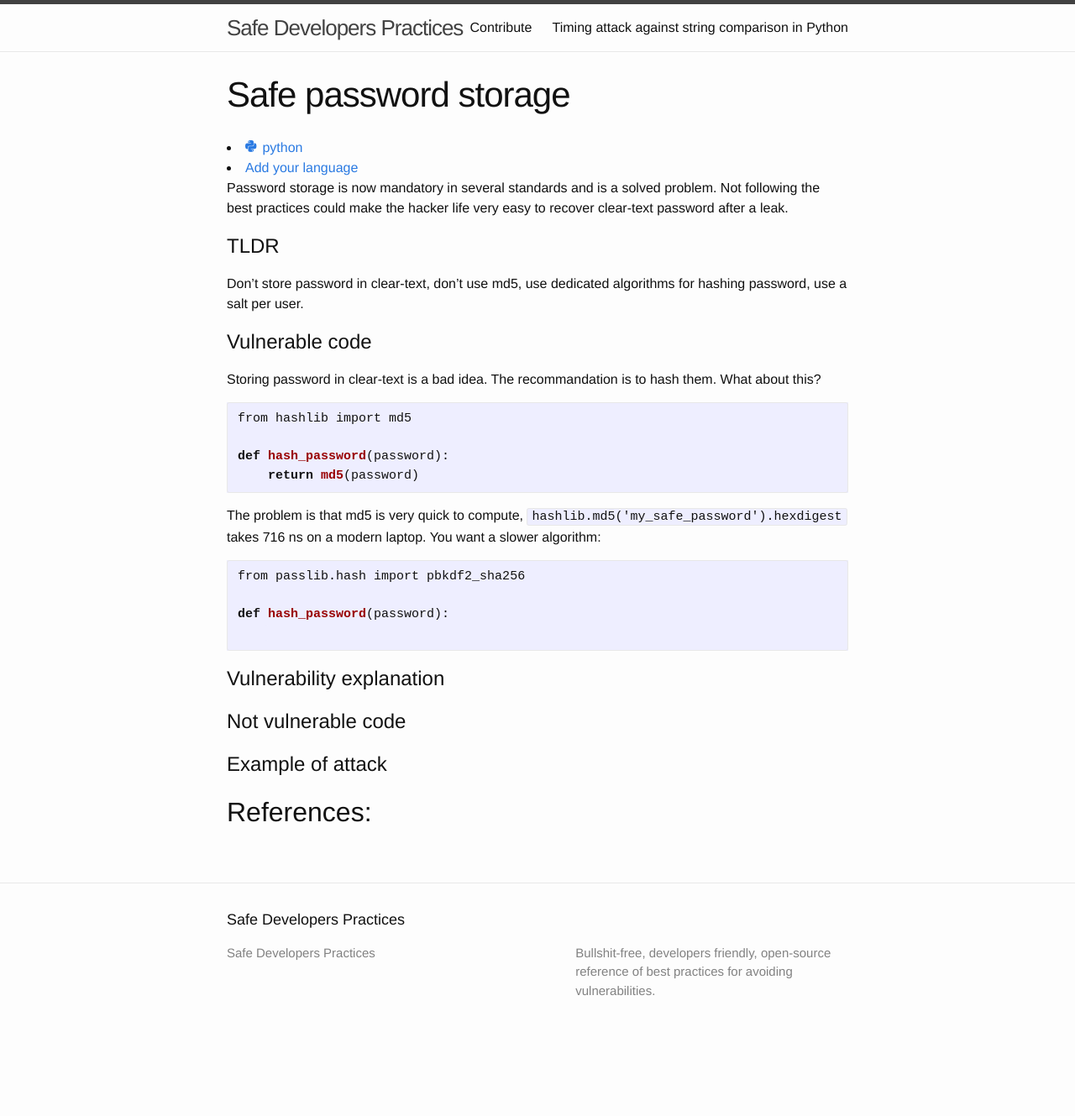
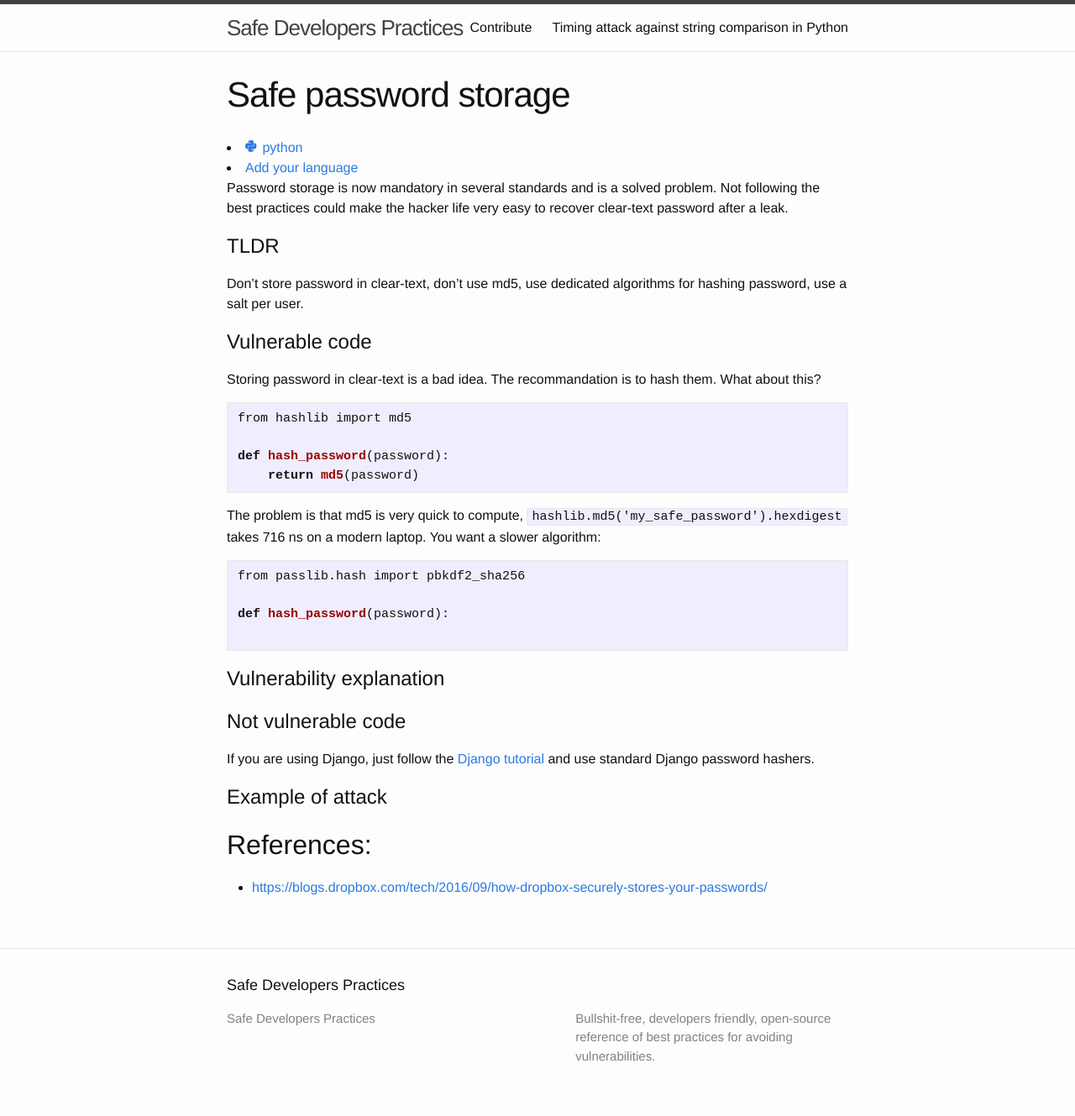
Before and after one commit to sqreen/DevelopersSecurityBestPractices, a Jekyll site: the page built from _practices/safe-password-storage/python.md, in a window 1280 px wide. Shown: the whole page at 84% size. Built offline with Jekyll 4.4.1, drawn with Linux system fonts in a browser that asks for light colours; before the commit the page ends 1251 px from its top, so only the background shows below that.

Commit message:
Small update on password storage python

```diff
--- a/_practices/safe-password-storage/python.md
+++ b/_practices/safe-password-storage/python.md
@@ -36,6 +36,10 @@ def hash_password(password):
 
 # Not vulnerable code
 
+If you are using Django, just follow the [Django tutorial](https://docs.djangoproject.com/en/1.10/topics/auth/passwords/) and use standard Django password hashers.
+
 # Example of attack
 
 ## References:
+
+- [https://blogs.dropbox.com/tech/2016/09/how-dropbox-securely-stores-your-passwords/](https://blogs.dropbox.com/tech/2016/09/how-dropbox-securely-stores-your-passwords/)
```
